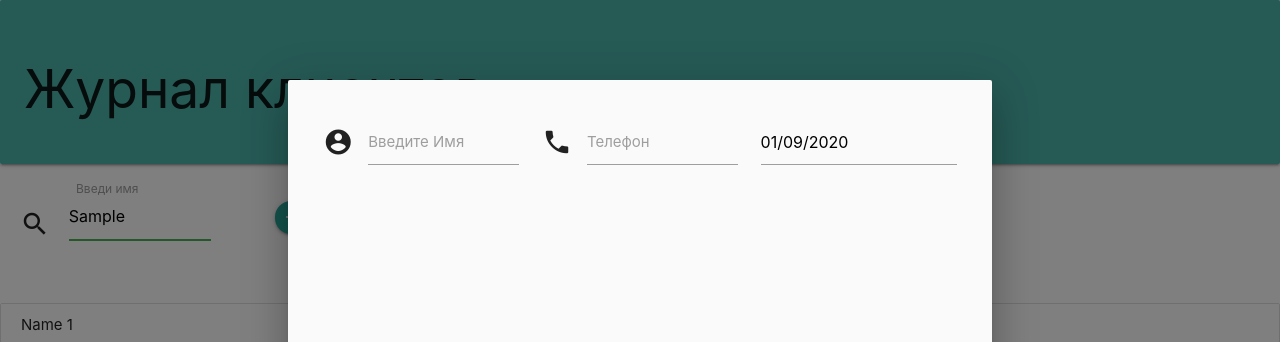
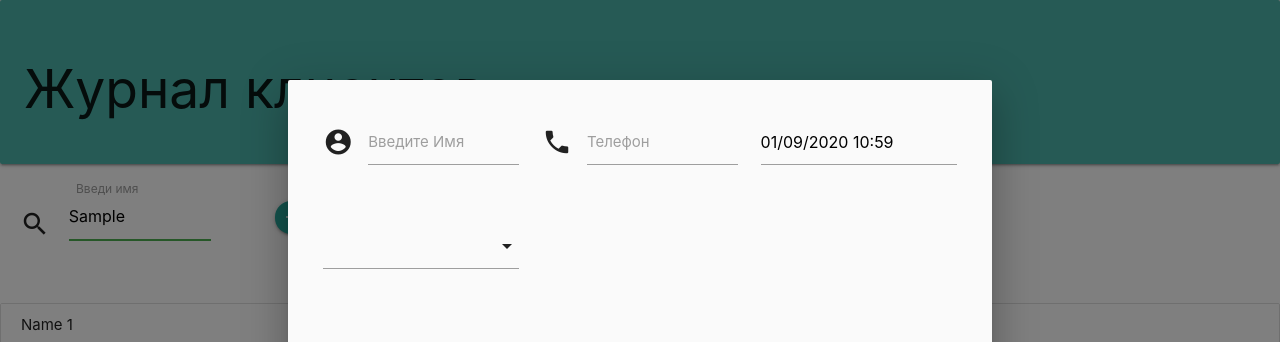
Before and after one commit to vladboldyr/ReactJSNet, a React (Create React App) app: page / in a window 1280 px wide. Both pictures are taken after typing "Sample" into the empty fields and a click on the button "add". Shown: the top 342 px of the page. Built offline with nearby package versions, Linux system fonts and the light colour scheme.

Commit message:
add select

```diff
--- a/src/components/Modal.js
+++ b/src/components/Modal.js
@@ -2,9 +2,11 @@ import React, {Component,Fragment, useState,useEffect} from 'react';
 import DatePicker from "react-datepicker/dist/react-datepicker.min";
 import  "react-datepicker/dist/react-datepicker-cssmodules.min.css"
 import  "react-datepicker/dist/react-datepicker.min.css";
-import M from "materialize-css";
+import M, { Dropdown } from "materialize-css";
 import "./Modal.css";
 import ru from "date-fns/locale/ru"
+import setMinutes from "date-fns/setMinutes";
+import setHours from "date-fns/setHours";
 import {registerLocale} from "react-datepicker";
 
 registerLocale("ru", ru);
@@ -13,14 +15,25 @@ class Modal extends Component {
     constructor(props) {
         super(props);
         this.state = {
-            startDate : new Date()
+            dateFormat : "dd/MM/yyyy hh:mm",
+            timeIntervals: 15,
+            startDate : new Date(),
+            selectedZone: "Выберите зону",
+            zoneList : ["Подмыхи","Руки","Ноги"]
         }
         this.setStartDate = this.setStartDate.bind(this);
+        this.generationExcludeTimes = this.generationExcludeTimes.bind(this);
     };
 
   setStartDate(date) {
    this.setState({startDate : date});
   };
+
+  generationExcludeTimes(times) {
+      return times.map(time => {
+          return setHours(setMinutes(new Date(), time.minutes), time.hour);
+      });
+  }
 
   componentDidMount() {
     const options = {
@@ -43,14 +56,20 @@ class Modal extends Component {
        startingTop: "4%",
        endingTop: "10%"
      };
+     const optionsDropdown = {
+      onOpenStart:() => {
+        console.log("Open Dropdown start");
+      }
+     }
+
+     M.FormSelect.init(this.Select,{});
      M.Modal.init(this.Modal, options);
-     console.log("call modal");
   }
   render() {
     return (
         <Fragment>
           <button data-target="modalAddClient" type="button" className="btn-floating btn-small waves-effect waves-light modal-trigger buttonPlus"><i className="material-icons">add</i></button>
-          <div  ref={Modal => {this.Modal = Modal;}} id="modalAddClient" className="modal customModal">
+          <div ref={Modal => {this.Modal = Modal;}} id="modalAddClient" className="modal customModal">
             <div className="modal-content">
               <div className="row">
                 <form className="col s12">
@@ -67,11 +86,27 @@ class Modal extends Component {
                     </div>
                     <div className="input-field col s4">
                         <DatePicker
-                            dateFormat="dd/MM/yyyy"
+                            locale='ru'
+                            dateFormat={this.state.dateFormat}
+                            timeIntervals={this.state.timeIntervals}
+                            showTimeSelect
                             selected={this.state.startDate}
-                            onChange={date => this.setStartDate(date)}RT45Y
-                            locale='ru'
+                            onChange={date => this.setStartDate(date)}
+                            excludeTimes={this.generationExcludeTimes(
+                                [{"minutes":30,"hour":15},{"minutes":30,"hour":16}]
+                              )
+                            }
                         />
+                    </div>
+                  </div>
+                  <div className="row">
+                    <div className="input-field col s4">
+                      <select  ref={Select => {this.Select = Select;}} multiple>
+                        {
+                            this.state.zoneList.map((zone,index) => (
+                              <option value={index}>{zone}</option>
+                            ))}
+                      </select>
                     </div>
                   </div>
                 </form>
```
Also changed, not shown: 1 other file (tests, documents, lock files or other folders).
